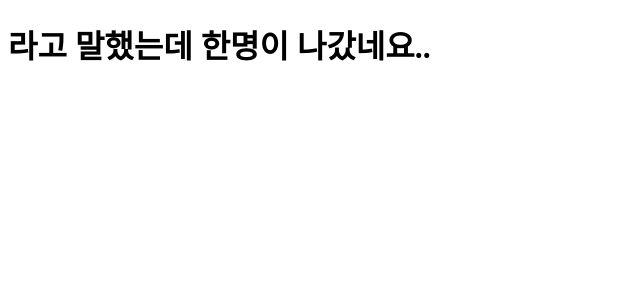
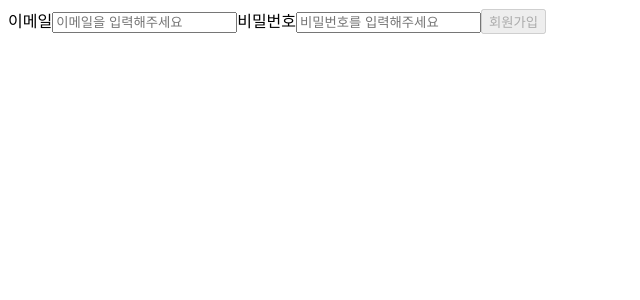
Before and after one commit to wanted-frontedend-team5/pre-onboarding-10th-1-5, a React (Create React App) app: page /signup in a window 1280 px wide. Shown: the top 300 px of the page, without its empty margins (0-640 px from the left). Built offline with nearby package versions, Linux system fonts and the light colour scheme.

Commit message:
[feat] 회원가입 기능구현 완료

```diff
--- a/src/pages/SignUp/SignUp.jsx
+++ b/src/pages/SignUp/SignUp.jsx
@@ -1,5 +1,64 @@
-function SignUp() {
-  return <h1>라고 말했는데 한명이 나갔네요..</h1>;
+import axios from "axios";
+import { useState } from "react";
+
+const host = 'https://www.pre-onboarding-selection-task.shop/';
+const api = axios.create({
+  baseURL: host,
+  Headers: {
+    'Content-Type' : 'application/json',
+  },
+})
+
+function SignUp (){
+  const [ validEmail, setValidEmail ] = useState(false);
+  const [ validPassword, setValidPassword ] = useState(false);
+  const [ email, setEmail ] = useState('');
+  const [ password, setPassword ] = useState('');
+
+  const validatePassword = (e) => {
+    setPassword(e.target.value);
+    if (e.target.value.length >= 8){
+      setValidPassword(true);
+    }
+    else {
+      setValidPassword(false);
+    }
+  }
+
+  const validateEmail = (e) => {
+    setEmail(e.target.value);
+    if (e.target.value.includes('@')){
+      setValidEmail(true);
+    } else {
+      setValidEmail(false);
+    }
+  }
+
+  const register = async () => {
+    const response = await api.post('/auth/signup', {
+      email,
+      password,
+    });
+    console.log(response);
+    window.location.replace("/signin")
+    // .catch((err) => console.log(err));
+  }
+
+  return (
+    <>
+      <label htmlFor="email">
+        이메일
+      </label>
+      <input id="email" data-testid="email-input" placeholder="이메일을 입력해주세요" type="email" value={email} onChange={validateEmail}/>
+      <label htmlFor="password">
+        비밀번호
+      </label>
+      <input id="password" data-testid="password-input" placeholder="비밀번호를 입력해주세요" type="password" value={password} onChange={validatePassword}/>
+      <button type="submit" data-testid="signup-button" disabled={!(validEmail && validPassword)} onClick={register}>
+        회원가입
+      </button>
+    </>
+  )
 }
 
 export default SignUp;
```
